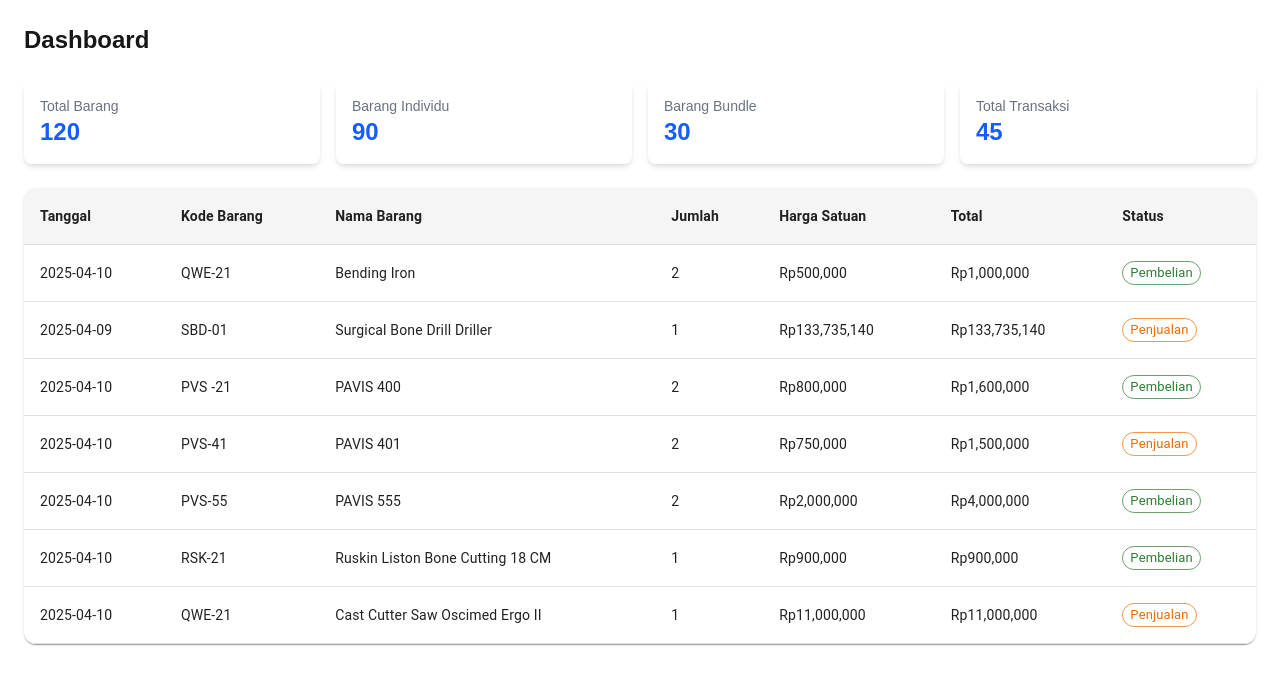
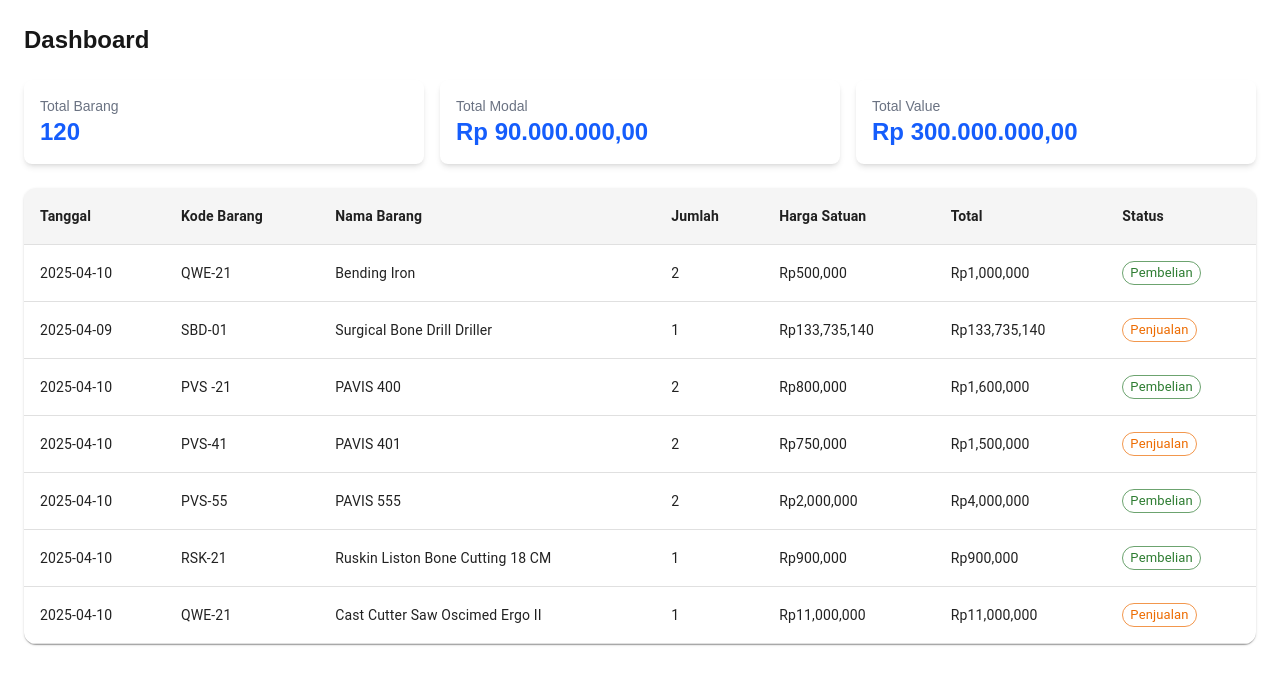
Before and after one commit to novalnabihan/SCM-SuryaMedika, a Next.js app: page / in a window 1280 px wide. Shown: the top 684 px of the page. Built offline with nearby package versions, Linux system fonts and the light colour scheme.

Commit message:
feat: update card view

```diff
--- a/app/page.js
+++ b/app/page.js
@@ -9,11 +9,12 @@ export default function Dashboard() {
       <h1 className="text-2xl font-bold">Dashboard</h1>
 
       {/* Cards */}
-      <div className="grid grid-cols-1 sm:grid-cols-2 lg:grid-cols-4 gap-4">
-        <StatsCard title="Total Barang" value={120} />
-        <StatsCard title="Barang Individu" value={90} />
-        <StatsCard title="Barang Bundle" value={30} />
-        <StatsCard title="Total Transaksi" value={45} />
+      <div className="grid grid-cols-1 sm:grid-cols-2 lg:grid-cols-3 gap-4">
+      <StatsCard title="Total Barang" value={120} />
+<StatsCard title="Total Modal" value={(90000000).toLocaleString('id-ID', { style: 'currency', currency: 'IDR' })} />
+<StatsCard title="Total Value" value={(300000000).toLocaleString('id-ID', { style: 'currency', currency: 'IDR' })} />
+{/* <StatsCard title="Total Transaksi" value={45} /> */}
+
       </div>
 
       {/* Charts */}
```
